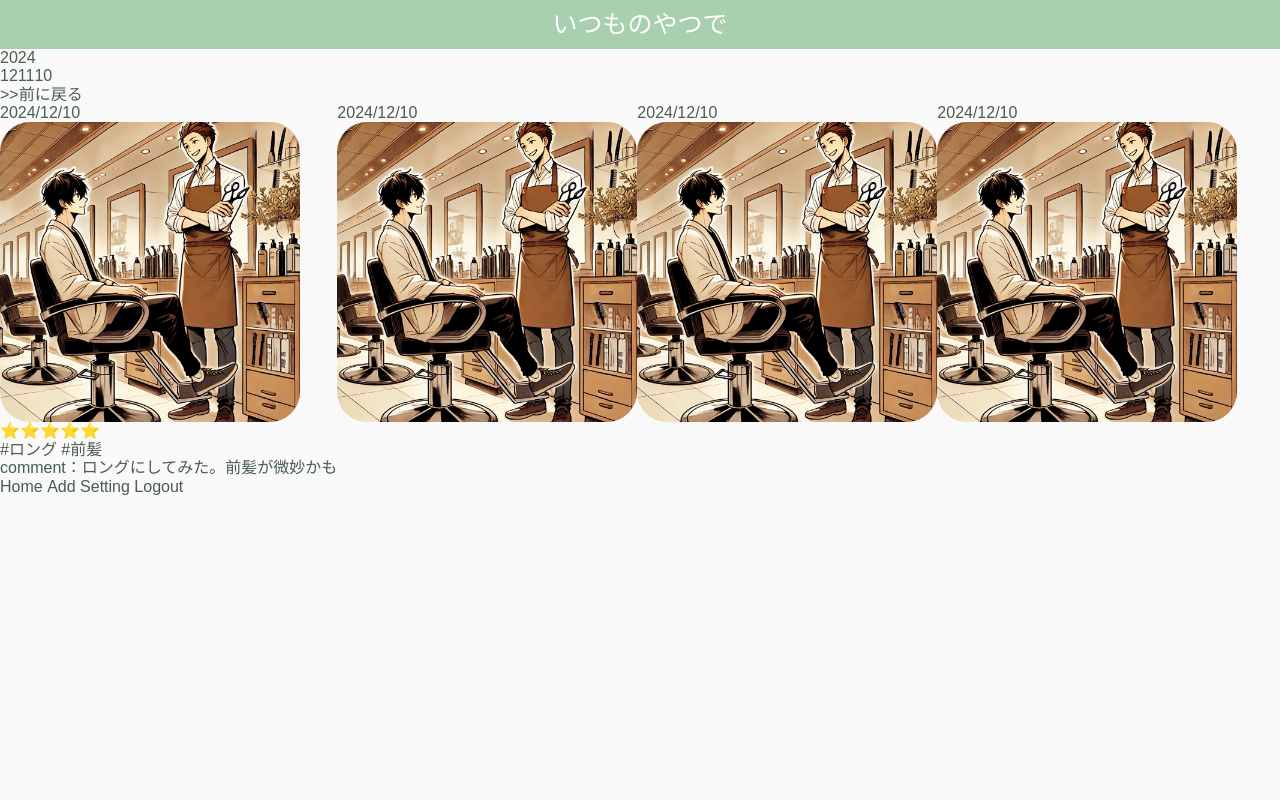
After one commit to masvc/itsumono, a PHP site: page /home.html in a window 1280 px wide. The commit adds this page. Run offline with PHP 8.4, Linux system fonts and the light colour scheme.

Commit message:
all page made

```diff
--- a/css/style.css
+++ b/css/style.css
@@ -6,16 +6,20 @@
   --gray-color: #707070; /* グレー：ユーザー情報などに使用 */
 }
 
+* {
+  font-family: "Noto Sans JP", sans-serif;
+}
+
 header {
   display: flex;
-  justify-content: space-between;
-  padding: 20px;
+  justify-content: center;
+  padding: 10px;
   background-color: var(--primary-color);
   color: white;
 }
 
 .logo {
-  font-size: 30px;
+  font-size: 25px;
 }
 
 .login {
@@ -163,3 +167,63 @@ button.start-button {
   opacity: 0.8;
   cursor: pointer;
 }
+
+.start-buttons {
+  margin-top: 30px;
+}
+
+.start-buttons a {
+  display: inline-block;
+  padding: 12px 24px;
+  margin: 0 10px;
+  background-color: var(--secondary-color);
+  color: white;
+  border-radius: 4px;
+  text-decoration: none;
+}
+
+.start-buttons a:hover {
+  opacity: 0.8;
+  cursor: pointer;
+}
+
+/* スマートフォン向けのスタイル */
+@media screen and (max-width: 768px) {
+  .loginpage {
+    flex-direction: column;
+    padding: 20px;
+    gap: 30px;
+  }
+
+  .left-content,
+  .right-content {
+    flex: none;
+    width: 100%;
+  }
+
+  .left-content {
+    justify-content: center;
+  }
+
+  .left-content img {
+    max-width: 280px;
+  }
+
+  .app-title {
+    text-align: center;
+    font-size: 2em;
+  }
+
+  .app-description {
+    text-align: center;
+    font-size: 1em;
+  }
+
+  .start-buttons {
+    text-align: center;
+  }
+}
+
+.detail-link {
+  cursor: pointer;
+}
--- /dev/null
+++ b/home.html
@@ -0,0 +1,85 @@
+<!DOCTYPE html>
+<html lang="en">
+  <head>
+    <meta charset="UTF-8" />
+    <meta name="viewport" content="width=device-width, initial-scale=1.0" />
+    <link rel="stylesheet" href="css/style.css" />
+    <link rel="stylesheet" href="css/destyle.css" />
+    <script src="https://code.jquery.com/jquery-3.7.1.min.js"></script>
+    <title>Document</title>
+  </head>
+  <body>
+    <header>
+      <div><h1 class="logo">いつものやつで</h1></div>
+    </header>
+
+    <main>
+      <section class="calender">
+        <div class="year">2024</div>
+        <table class="month">
+          <td>12</td>
+          <td>11</td>
+          <td>10</td>
+        </table>
+        <div>>>前に戻る</div>
+      </section>
+
+      <section class="img-board">
+        <table>
+          <td class="detail-link">
+            <div class="ymd">2024/12/10</div>
+            <div class="img"><img src="img/talk.png" alt="" /></div>
+            <div class="star">⭐️⭐️⭐️⭐️⭐️</div>
+            <div class="tag">#ロング #前髪</div>
+            <div class="commet">comment：ロングにしてみた。前髪が微妙かも</div>
+          </td>
+          <td class="detail-link">
+            <div class="ymd">2024/12/10</div>
+            <div class="img"><img src="img/talk.png" alt="" /></div>
+          </td>
+          <td class="detail-link">
+            <div class="ymd">2024/12/10</div>
+            <div class="img"><img src="img/talk.png" alt="" /></div>
+          </td>
+          <td class="detail-link">
+            <div class="ymd">2024/12/10</div>
+            <div class="img"><img src="img/talk.png" alt="" /></div>
+          </td>
+        </table>
+      </section>
+
+      <section class="control-nav">
+        <button id="home-button">Home</button>
+        <button id="add-button">Add</button>
+        <button id="setting-button">Setting</button>
+        <button id="logout-button">Logout</button>
+      </section>
+    </main>
+    <script>
+      $(document).ready(function () {
+        $(".detail-link").click(function () {
+          window.location.href = "detail.html";
+        });
+
+        $("#home-button").click(function () {
+          window.location.href = "home.html";
+        });
+
+        $("#add-button").click(function () {
+          window.location.href = "add.html";
+        });
+
+        $("#setting-button").click(function () {
+          window.location.href = "setting.html";
+        });
+
+        $("#logout-button").click(function () {
+          // ログアウト処理をここに追加
+          alert("ログアウトしました");
+
+          redirect("index.html");
+        });
+      });
+    </script>
+  </body>
+</html>
--- a/js/main.js
+++ b/js/main.js
@@ -1,5 +1,5 @@
 (function () {
-  var COUNT = 100;
+  var COUNT = 300;
   var masthead = document.querySelector(".wrapper");
   var canvas = document.createElement("canvas");
   var ctx = canvas.getContext("2d");
@@ -42,6 +42,7 @@
 
   canvas.style.position = "absolute";
   canvas.style.left = canvas.style.top = "0";
+  canvas.style.pointerEvents = "none";
 
   var snowflakes = [],
     snowflake;
```
Also changed, not shown: add.html (added, +40 -0 lines), detail.html (added, +54 -0 lines), index.html (+2 -6 lines), login.html (+6 -26 lines), main.html (deleted, +0 -22 lines), register.html (added, +62 -0 lines), setting.html (added, +62 -0 lines), readme.md, registre.html (deleted).
